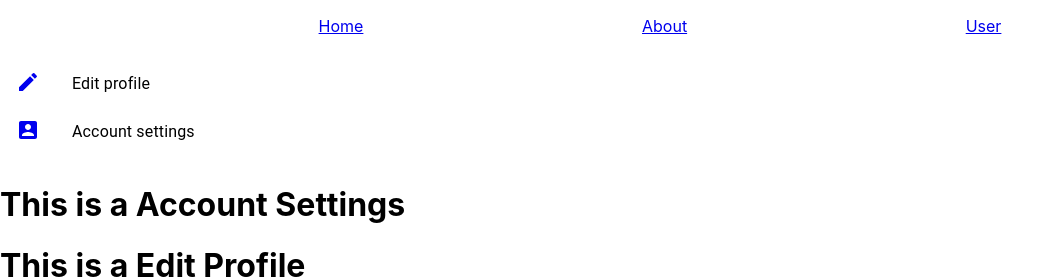
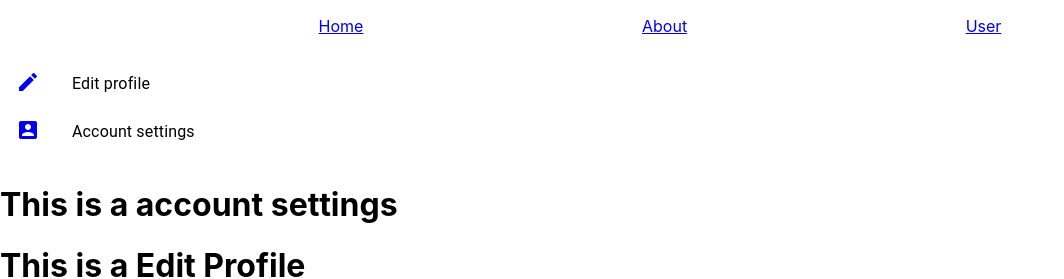
Before and after one commit to grigorabrahamyan/pinterest-project, a React (Create React App) app: page /user in a window 1280 px wide. Shown: the top 279 px of the page, without its empty margins (0-1064 px from the left). Built offline with nearby package versions, Linux system fonts and the light colour scheme.

Commit message:
some changes

```diff
--- a/src/components/user/AccountSettings/accountSettings.js
+++ b/src/components/user/AccountSettings/accountSettings.js
@@ -3,7 +3,7 @@ import React from "react";
 export default function AccountSettings(props) {
     return (
         <React.Fragment>
-            <h1>This is a Account Settings</h1>
+            <h1>This is a account settings</h1>
         </React.Fragment>
     )
 
```
